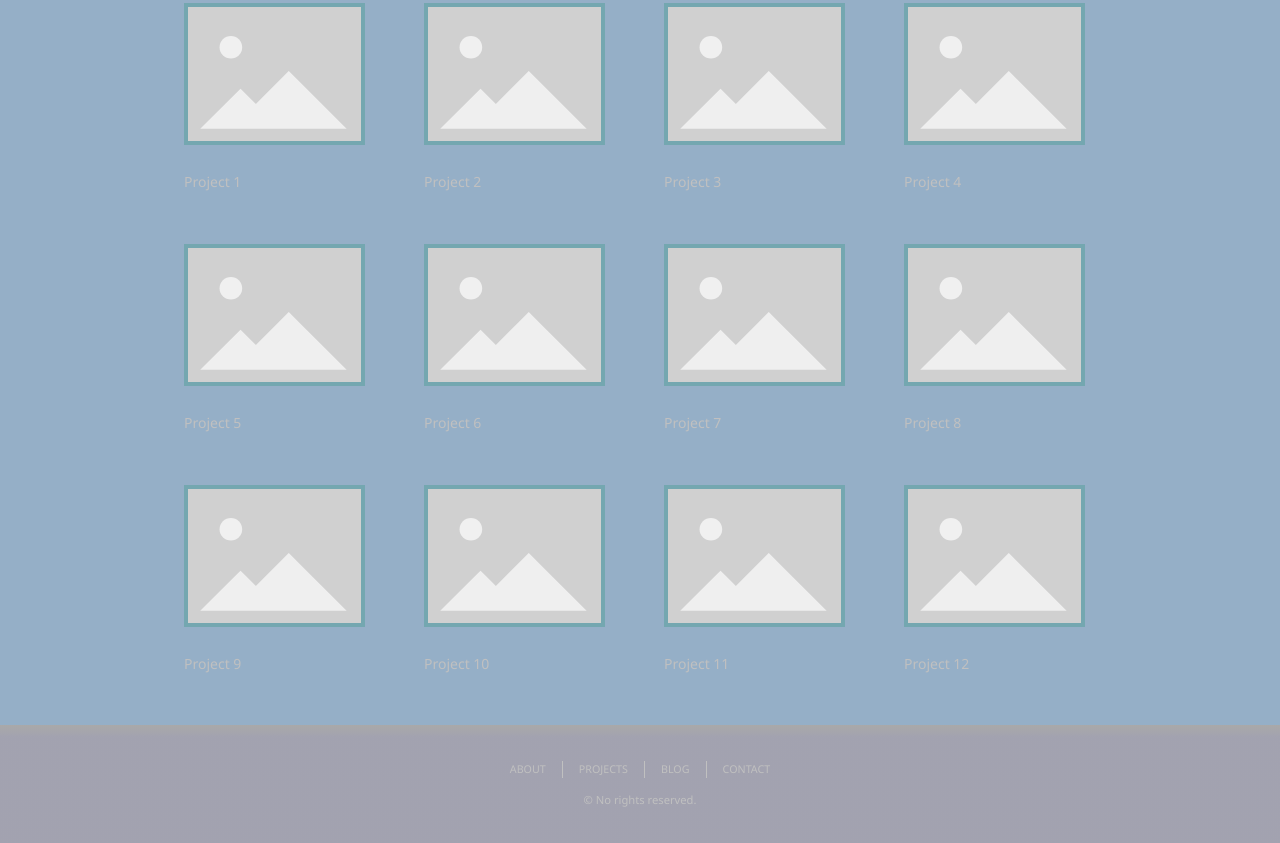
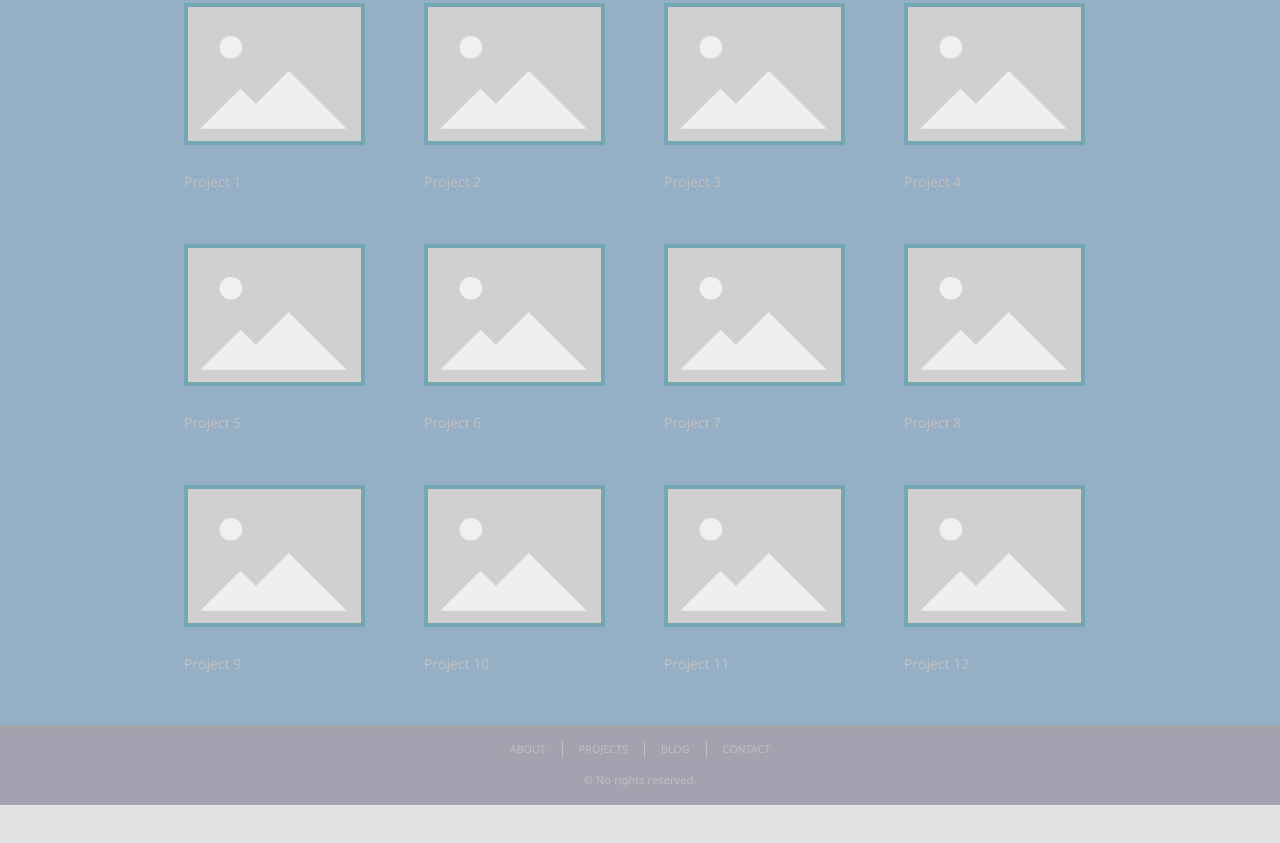
Before and after one commit to K4mp3rX1d/zakirhossain, a plain HTML site: page index.html in a window 1280 px wide. Shown: the part 1457-2300 px from the top of the page. After the commit the page ends 2262 px from the top, so only its background shows below. Drawn offline with Linux system fonts and the light colour scheme.

Commit message:
Stlye fix

```diff
--- a/script.js
+++ b/script.js
@@ -1,7 +1,4 @@
-// Main nav toggle button
-const btnToggle = document.querySelector(".btn-toggle");
-const navItems = document.querySelector(".nav-items");
-
+// Generic Toggle function, primarily used for Main Nav toggle button.
 function toggler(targetElememnt, keyClass, innerElement, innerElementAlt) {
     // Generic toggler function, works by adding and removing class(keyClass) to the specified elemnent (targetElement) and altering innerHTML (innerElemnt, innerElemntAlt) of the the element on which it is being bined with.
 
@@ -16,4 +13,11 @@ function toggler(targetElememnt, keyClass, innerElement, innerElementAlt) {
     }
 }
 
+
+
+// Main nav toggler
+const btnToggle = document.querySelector(".btn-toggle");
+const navItems = document.querySelector(".nav-items");
+
+
 btnToggle.addEventListener("click", () => toggler(navItems, "collapse", "MENU", "CLOSE"));
--- a/style.css
+++ b/style.css
@@ -220,8 +220,8 @@ header {
 /* Styles for Footer Section */
 footer {
     background-color: #4462;
-    background: linear-gradient(darkgray, #4466 10%, #4466 100%);
-    height: 6rem;
+    background: linear-gradient(darkgray, #4466 6%, #4466 100%);
+    height: 2rem;
     display: flex;
     justify-content: center;
     align-items: center;
```
